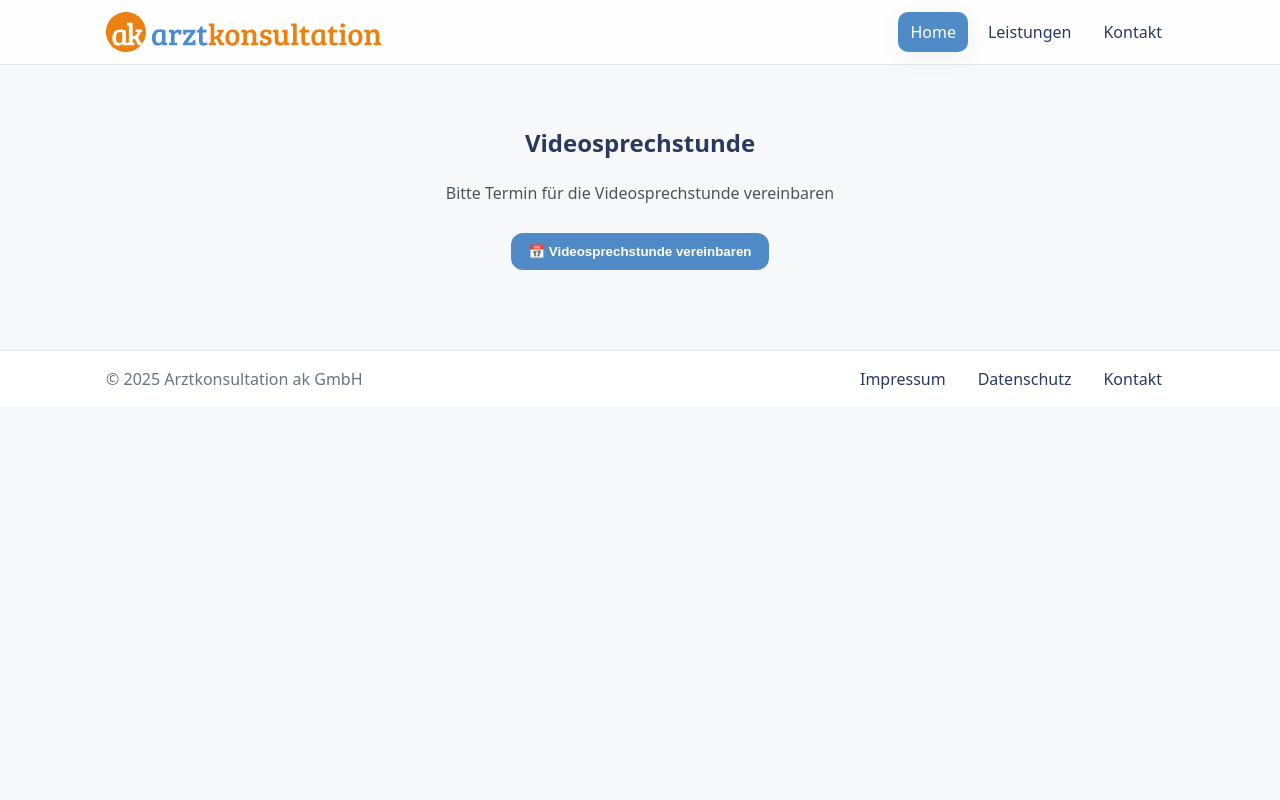
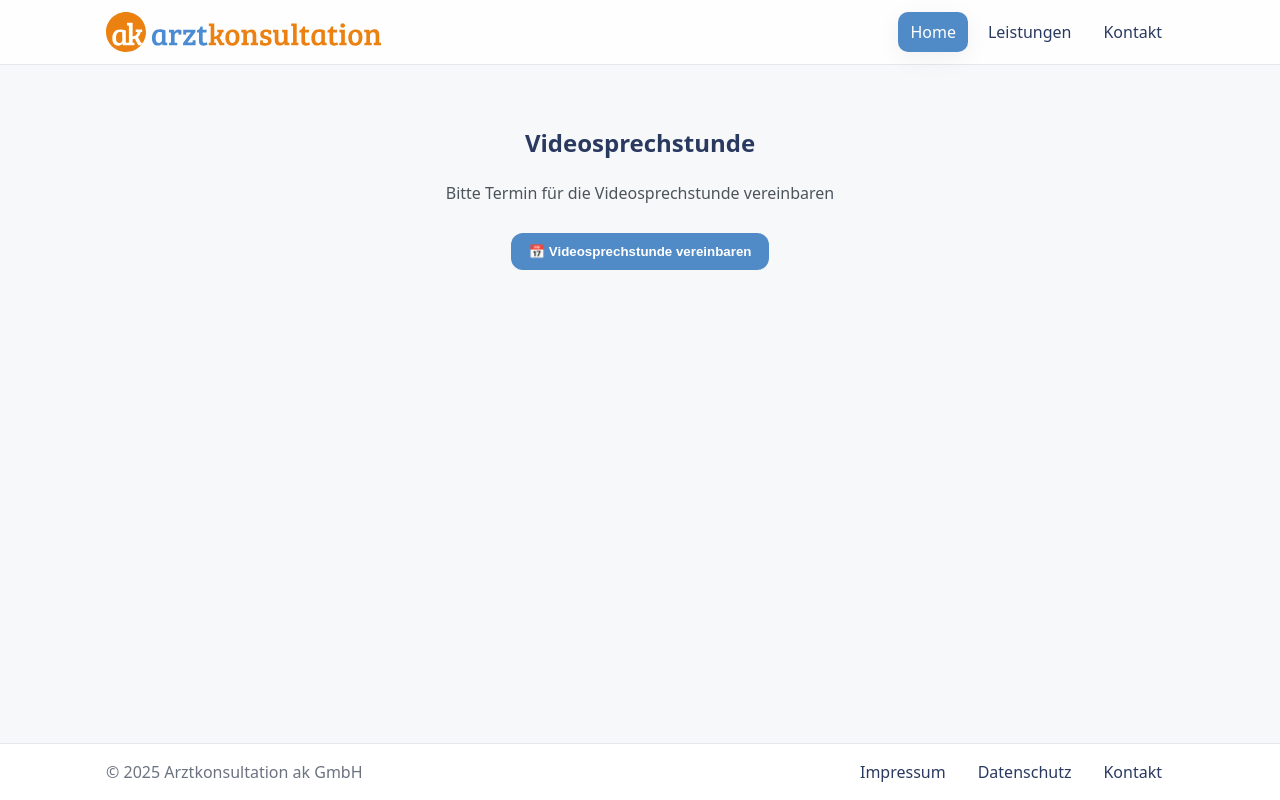
Before and after one commit to steffi0202/ak-demo, a React (Vite) app: page / in a window 1280 px wide. Built offline with nearby package versions, Linux system fonts and the light colour scheme.

Commit message:
fix Footer

```diff
--- a/src/App.tsx
+++ b/src/App.tsx
@@ -9,16 +9,21 @@ import VideoSection from './pages/VideoSection'
 import { BFF_BASE, IFRAME_ORIGIN, SCOPE_EMAIL } from './config'
 
 const API_BASE = (BFF_BASE || '').replace(/\/+$/, '')
+
 function buildJoinUrl(callId: string, tidB64: string) {
   return `${IFRAME_ORIGIN}/video/${encodeURIComponent(callId)}?tid=${encodeURIComponent(tidB64)}`
 }
+
 async function jsonFetch<T>(url: string, init?: RequestInit): Promise<T> {
   const res = await fetch(url, {
     headers: { 'content-type': 'application/json', ...(init?.headers || {}) },
     credentials: 'omit',
     ...init,
   })
-  if (!res.ok) throw new Error(`${res.status} ${res.statusText} – ${await res.text().catch(()=>'')}`)
+  if (!res.ok) {
+    const text = await res.text().catch(() => '')
+    throw new Error(`${res.status} ${res.statusText}${text ? ` – ${text}` : ''}`)
+  }
   return res.json()
 }
 
@@ -26,8 +31,9 @@ export default function App() {
   const [dialogOpen, setDialogOpen] = useState(false)
   const [lastCallId, setLastCallId] = useState<string | null>(null)
   const [joinUrl, setJoinUrl] = useState<string | null>(null)
-  const hasCall = !!lastCallId;
+  const hasCall = !!lastCallId
 
+  // 1) Termin anlegen -> BFF /api/bff/calls => { callId }
   async function createCall(payload: { tan_username: string; tan_email?: string; tan_phone?: string }) {
     const data = await jsonFetch<{ callId: string }>(`${API_BASE}/api/bff/calls`, {
       method: 'POST',
@@ -43,35 +49,41 @@ export default function App() {
     return id
   }
 
+  // 2) Starten -> BFF /api/bff/calls/:id/token { email } => { tokenB64 }
   async function startVideo() {
-    if (!lastCallId) { alert('Bitte zuerst „Vereinbaren“ klicken.'); return }
+    if (!lastCallId) {
+      alert('Bitte zuerst „Vereinbaren“ klicken.')
+      return
+    }
     const data = await jsonFetch<{ tokenB64: string; joinUrl?: string }>(
       `${API_BASE}/api/bff/calls/${encodeURIComponent(lastCallId)}/token`,
       { method: 'POST', body: JSON.stringify({ email: SCOPE_EMAIL }) }
     )
     const url = data.joinUrl || buildJoinUrl(lastCallId, data.tokenB64)
-    if (!url.startsWith(IFRAME_ORIGIN)) { alert('Ungültige Video-URL.'); return }
+    if (!url.startsWith(IFRAME_ORIGIN)) {
+      alert('Ungültige Video-URL.')
+      return
+    }
     setJoinUrl(url)
     window.scrollTo({ top: 0, behavior: 'smooth' })
   }
 
   return (
-    <>
+    <div className="app">
       <Header />
 
-      <main>
+      <main className="app-main">
         <Routes>
           <Route
             path="/"
             element={
               <>
-                {/* Home bleibt schmal in der Container-Breite */}
+                {/* Home in Container-Breite */}
                 <div className="container">
                   <Home onSchedule={() => setDialogOpen(true)} onStart={startVideo} hasCall={hasCall} />
-
                 </div>
 
-                {/* Video ist full-width und unabhängig von .container */}
+                {/* Video full-width (eigene Styles .video-full) */}
                 <VideoSection callId={lastCallId} url={joinUrl} />
               </>
             }
@@ -87,6 +99,6 @@ export default function App() {
         onClose={() => setDialogOpen(false)}
         onCreate={createCall}
       />
-    </>
+    </div>
   )
 }
--- a/src/styles.css
+++ b/src/styles.css
@@ -24,7 +24,7 @@ h1 {
 }
 /* --- NEW: App Layout so Footer stays at bottom --- */
 .app {
-  min-height: 100%;
+  min-height: 100vh;
   display: flex;
   flex-direction: column;
 }
```
Also changed, not shown: 4 other files (tests, documents, lock files or other folders).
